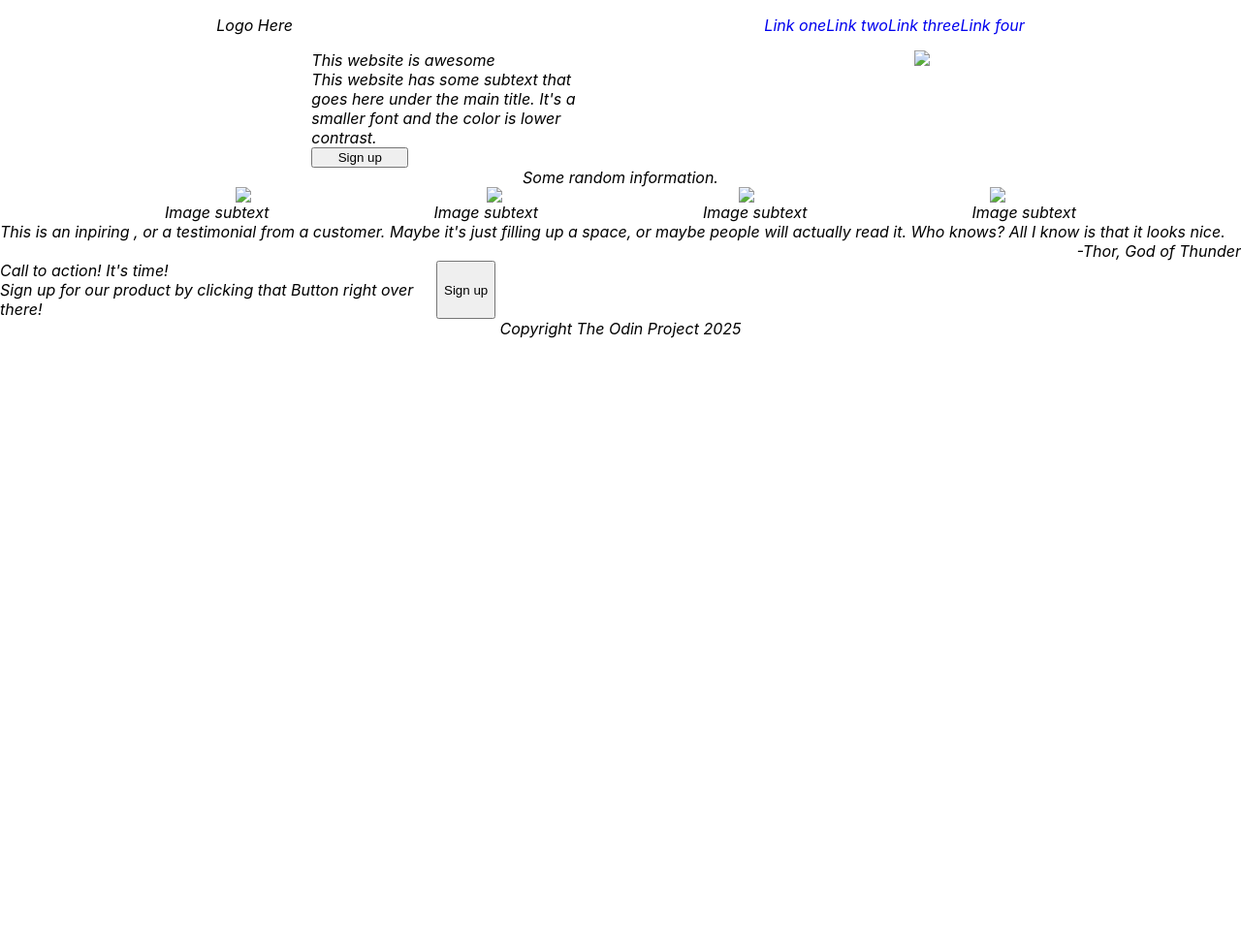
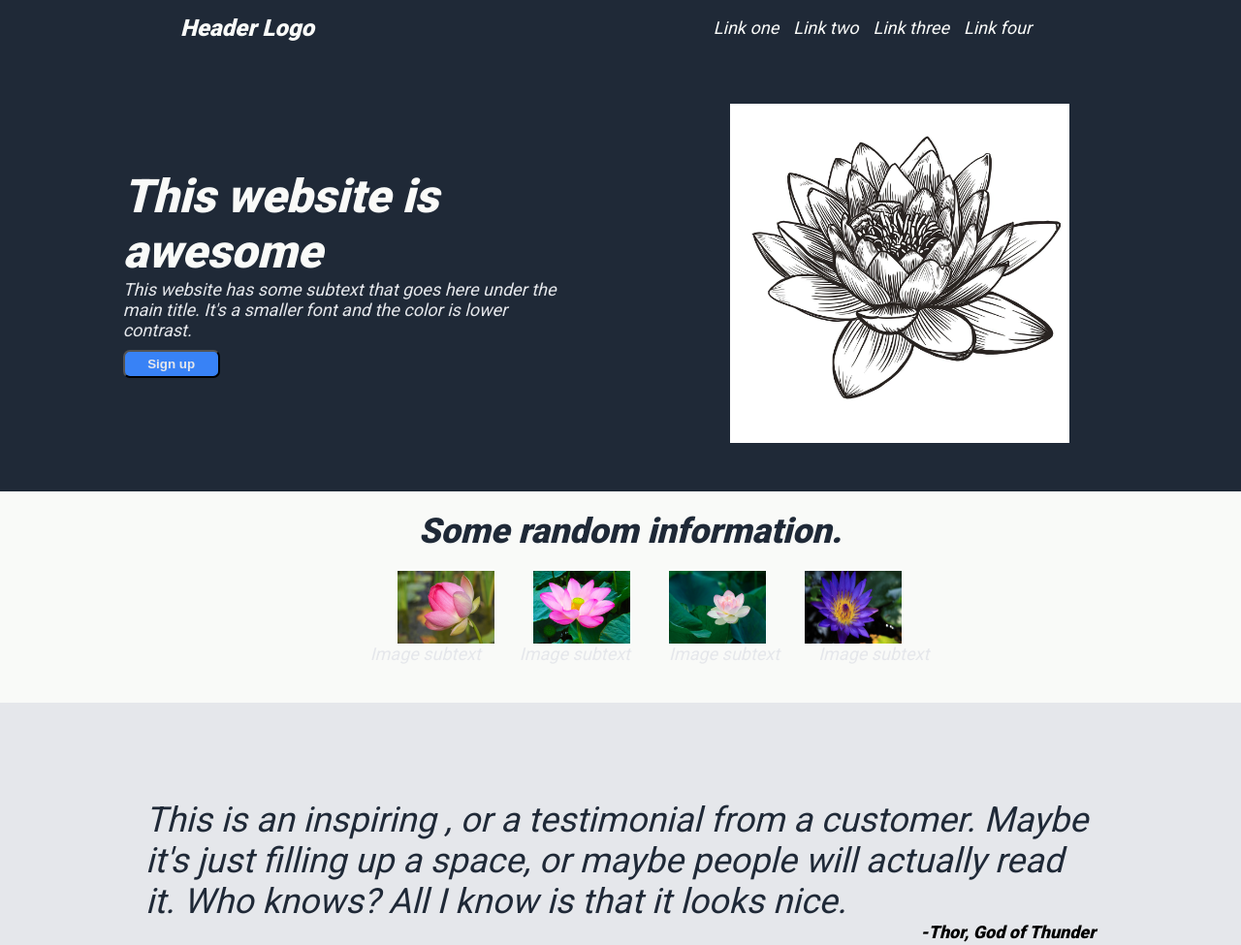
Before and after one commit to APO2424/landing-page, a plain HTML site: page index.html in a window 1280 px wide. Shown: the top 975 px of the page at 97% size. Before the commit the page ends 800 px from the top, so only its background shows below. Drawn offline with Linux system fonts and the light colour scheme.

Commit message:
Added image files and refactored code
The site now has five images.
There has been some changes to the html code.
The css code is about 85-90% done.
The css code still needs to be correctly placed
but i'm having some problems with the spacing.

The four tiles with context has to be completely reformated.

```diff
--- a/index.html
+++ b/index.html
@@ -1,14 +1,18 @@
 <!DOCTYPE html>
-<html>
+<html lang="en">
     <head>
     <meta charset="UTF-8">
     <title>First Project</title>
+
+    <link rel="preconnect" href="https://fonts.googleapis.com">
+    <link rel="preconnect" href="https://fonts.gstatic.com" crossorigin>
+    <link href="https://fonts.googleapis.com/css2?family=Roboto:wght@100..900&display=swap" rel="stylesheet">
     <link rel="stylesheet" href="styles.css">
     </head>
 
     <body>
         <var class="header">
-            <var class="logo">Logo Here</var>
+            <var class="logo">Header Logo</var>
             <ul class="links">
                 <li><a href="#">Link one</a></li>
                 <li><a href="#">Link two</a></li>
@@ -19,26 +23,26 @@
 
         <var class="top-frame">
             <var class="left-side">
-                <var>This website is awesome</var>
-                <var>This website has some subtext that goes here under the main title.
+                <var class="left-1">This website is awesome</var>
+                <var class="left-2">This website has some subtext that goes here under the main title.
                     It's a smaller font and the color is lower contrast.
                 </var>
                 <button class="top-frame-sign-up-button">Sign up</button>
             </var>
 
-            <img class="top-image" src="#">
+            <img class="top-image" src="/images/lotus-flower.jpg">
         </var>
 
         <var class="middle-frame">
             <var class="middle-title">Some random information.</var>
             <var class="img-tiles">
-                <img class="img-tile1" src="#">
+                <img class="img-tile1" src="/images/lotus-flower2.jpg">
 
-                <img class="img-tile2" src="#">
+                <img class="img-tile2" src="/images/lotus-flower3.jpg">
 
-                <img class="img-tile3" src="#">
+                <img class="img-tile3" src="/images/lotus-flower4.jpg">
 
-                <img class="img-tile4" src="#">
+                <img class="img-tile4" src="/images/lotus-flower5.jpg">
             </var>
 
             <var class="img-context">
@@ -53,7 +57,7 @@
 
         <var class="bottom-frame">
             <var class="quote">
-                This is an inpiring , or a testimonial from a customer.
+                This is an inspiring , or a testimonial from a customer.
                 Maybe it's just filling up a space, or maybe people
                 will actually read it. Who knows? All I know is that
                 it looks nice.
@@ -61,7 +65,7 @@
 
             <var class="quote-author">-Thor, God of Thunder</var>
         </var>
-
+        <var class="sign-up-container">
             <var class="sign-up-frame">
                 <var class="sign-up-msg">
                     <var class="title-sign-up">Call to action! It's time!</var>
@@ -69,10 +73,13 @@
                     <var class="description">Sign up for our product by clicking that Button
                         right over there!
                     </var>
+
                 </var>
 
                 <button class="sign-up-button-frame">Sign up</button>
             </var>
+        </var>
+
         <var class="footer">Copyright The Odin Project 2025</var>
     </body>
 </html>
--- a/styles.css
+++ b/styles.css
@@ -1,16 +1,25 @@
 body {
-    font-family: -apple-system, BlinkMacSystemFont, 'Segoe UI', Roboto, Oxygen, Ubuntu, Cantarell, 'Open Sans', 'Helvetica Neue', sans-serif;
+
+    font-family: "Roboto";
+    font-style: normal;
     margin: 0;
     min-height: 100vh;
-  }
+}
 
-.header {
+
+
+.header{
     display: flex;
     justify-content: space-around;
+    background-color: #1f2937;
+
 }
 
 .logo{
     align-self: center;
+    color: #f9faf8;
+    font-size: 24px;
+    font-weight: 900;
 }
 
 .links{
@@ -20,74 +29,165 @@ body {
 a, ul{
     text-decoration: none;
     list-style: none;
+    margin-right: 15px;
+    color: #f9faf8;
+    font-size: 18px;
 }
 
 .top-frame{
     display: flex;
     justify-content: space-evenly;
+    background-color: #1f2937;
+}
+
+.top-image{
+    width: 350px;
+    padding: 50px;
 }
 
 .left-side{
-    width: 300px;
+    width: 450px;
     display: flex;
     flex-direction: column;
     justify-content: center;
 }
 
+.left-1{
+    font-size: 48px;
+    color: #f9faf8;
+    font-weight: 900;
+}
+
+.left-2{
+    font-size: 18px;
+    color: #e5e7eb;
+}
+
 .top-frame-sign-up-button{
     width: 100px;
+    color: #e5e7eb;
+    background-color: #3882f6;
+    border-radius: 7px;
+    font-weight: 900;
+    margin-top: 10px;
+    padding: 5px 5px;
 }
 
 .middle-frame{
     display: flex;
     flex-direction: column;
+    background-color: #f9faf8;
+    padding: 20px 20px 40px 40px;
 }
 
 .middle-title{
 
     justify-content: center;
     align-self: center;
+
+    font-size: 36px;
+    color: #1f2937;
+    font-weight: 900;
+    margin-bottom:20px;
+
 }
 
 .img-tiles, .img-context{
     display: flex;
-    justify-content: space-evenly;
+    justify-content: center;
+    font-size: 18px;
+}
 
+.img-context var{
+    margin-left: 40px;
+    color:#e5e7eb;
+}
+
+.img-tile1,.img-tile2,.img-tile3,.img-tile4{
+    width: 100px;
+    margin-left: 40px;
 }
 
 .bottom-frame{
     display: flex;
     flex-direction: column;
-
+    background-color:#e5e7eb;
+    padding: 100px 150px 100px 150px;
 }
 
 .quote{
     justify-content: center;
     align-content: center;
+    font-size: 36px;
+    font-style: light italic;
+    color:#1f2937;
+
 }
 
 .quote-author{
     display: flex;
     flex-direction: row;
     justify-content: flex-end;
+    font-size: 18px;
+    font-weight: 900;
+}
+.sign-up-container{
+    background-color: #f9faf8;
+    width: 500px;
+
+}
+.sign-up-frame{
+    display: flex;
+    justify-content: space-around;
+    background-color: #3882f6;
+    margin: 60px;
+    padding: 30px;
+    border-radius: 10px;
 }
 
-.sign-up-frame{
-    display: flex;
-}
+
 .sign-up-msg{
     width: 450px;
     flex-direction: column;
     justify-content: flex-start;
+
+
+}
+
+.title-sign-up{
+    font-size: 24px;
+    color: #f9faf8;
+    font-weight: 900;
 }
 
 .description{
     display: flex;
     justify-content: flex-start;
+    font-size: 18px;
+    color: #f9faf8;
+
+}
+
+.sign-up-button-frame{
+    align-self: center;
+    font-size: 18px;
+    color: #f9faf8;
+    font-weight: 900;
+    background-color: #3882f6;
+    border-color: #e5e7eb;
+    border-radius: 8px;
+    width: 100px;
+    height: 30px;
+
 }
 
 .footer{
     display: flex;
     justify-content: center;
-    align-content: center;
+    align-content: flex-end;
+    background-color: #1f2937;
+    font-size: 18px;
+    color: #e5e7eb;
+
+    padding: 30px;
 }
```
Also changed, not shown: images/hand.png (added), images/lotus-flower.jpg (added), images/lotus-flower2.jpg (added), images/lotus-flower3.jpg (added), images/lotus-flower4.jpg (added), images/lotus-flower5.jpg (added), images/turtle.png (added). Lines whose indentation alone changed are shown as unchanged.
